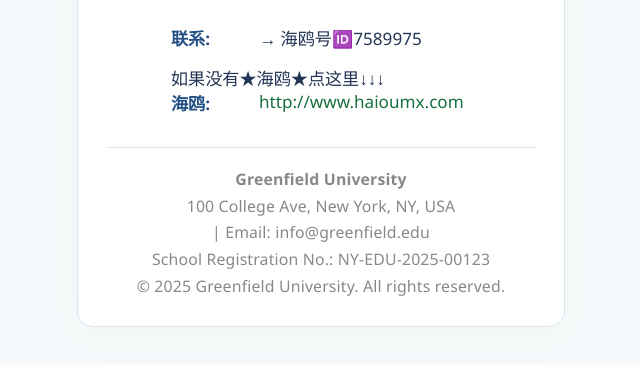
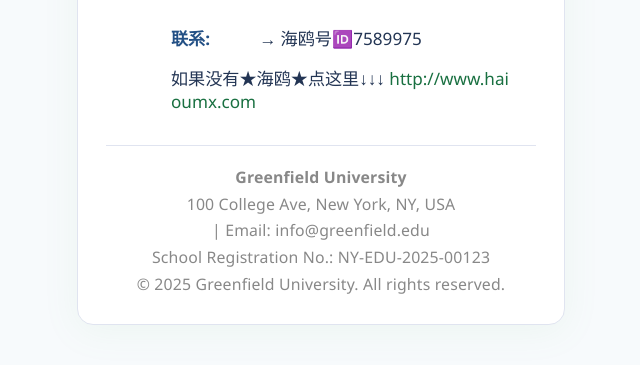
Before and after one commit to atc99998888/lianxi, a plain HTML site: page index.html in a window 1280 px wide. Shown: the part 265-630 px from the top of the page, without its empty margins (319-959 px from the left). Drawn offline with Linux system fonts and the light colour scheme.

Commit message:
Update index.html

```diff
--- a/index.html
+++ b/index.html
@@ -93,7 +93,7 @@
     <ul class="contact-list">
       <li><strong>联系:</strong> → 海鸥号🆔7589975</li>
 如果没有★海鸥★点这里↓↓↓
-      <li><strong>海鸥:</strong> <a href="http://www.haioumx.com"> http://www.haioumx.com </a></li>
+      <a href="http://www.haioumx.com"> http://www.haioumx.com </a></li>
 
     </ul>
     <div class="footer">
```
